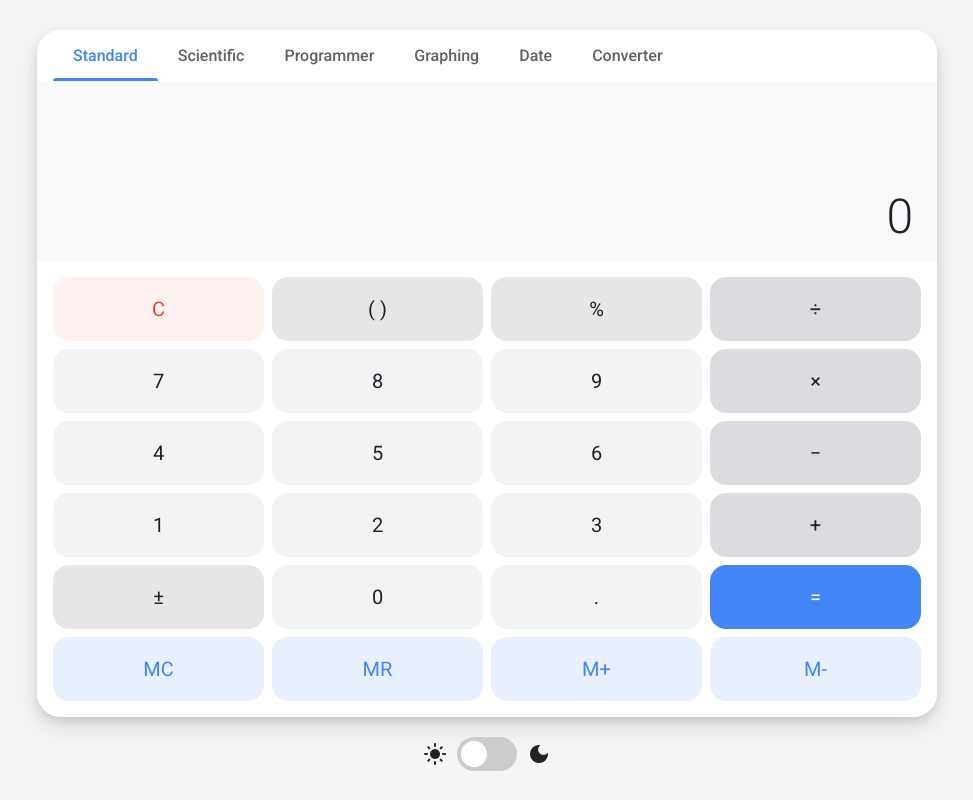
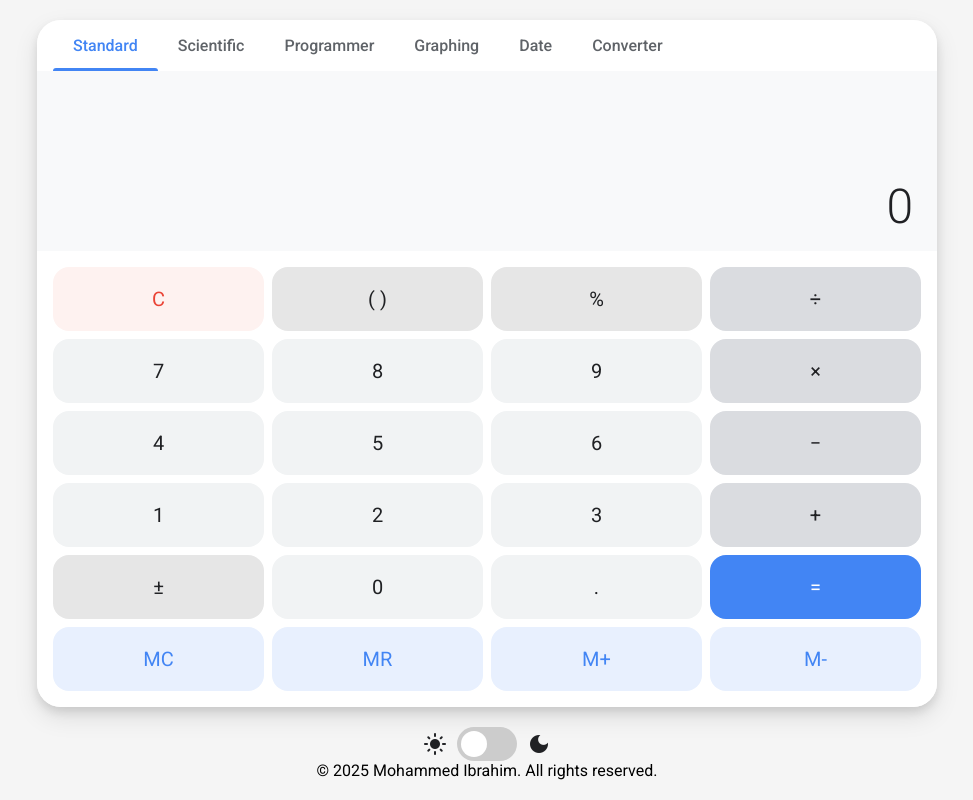
Before and after one commit to MWXZ2/calculator, a plain HTML site: page index.html in a window 1280 px wide. Shown: the whole page, without its empty margins (153-1126 px from the left). Drawn offline with Linux system fonts and the light colour scheme.

Commit message:
Update index.html

```diff
--- a/index.html
+++ b/index.html
@@ -2177,5 +2177,9 @@
             updateProgDisplay();
         });
     </script>
+
+     <div class="copyright">
+                <p>&copy; 2025 Mohammed Ibrahim. All rights reserved.</p>
+            </div>
 </body>
 </html>
```
